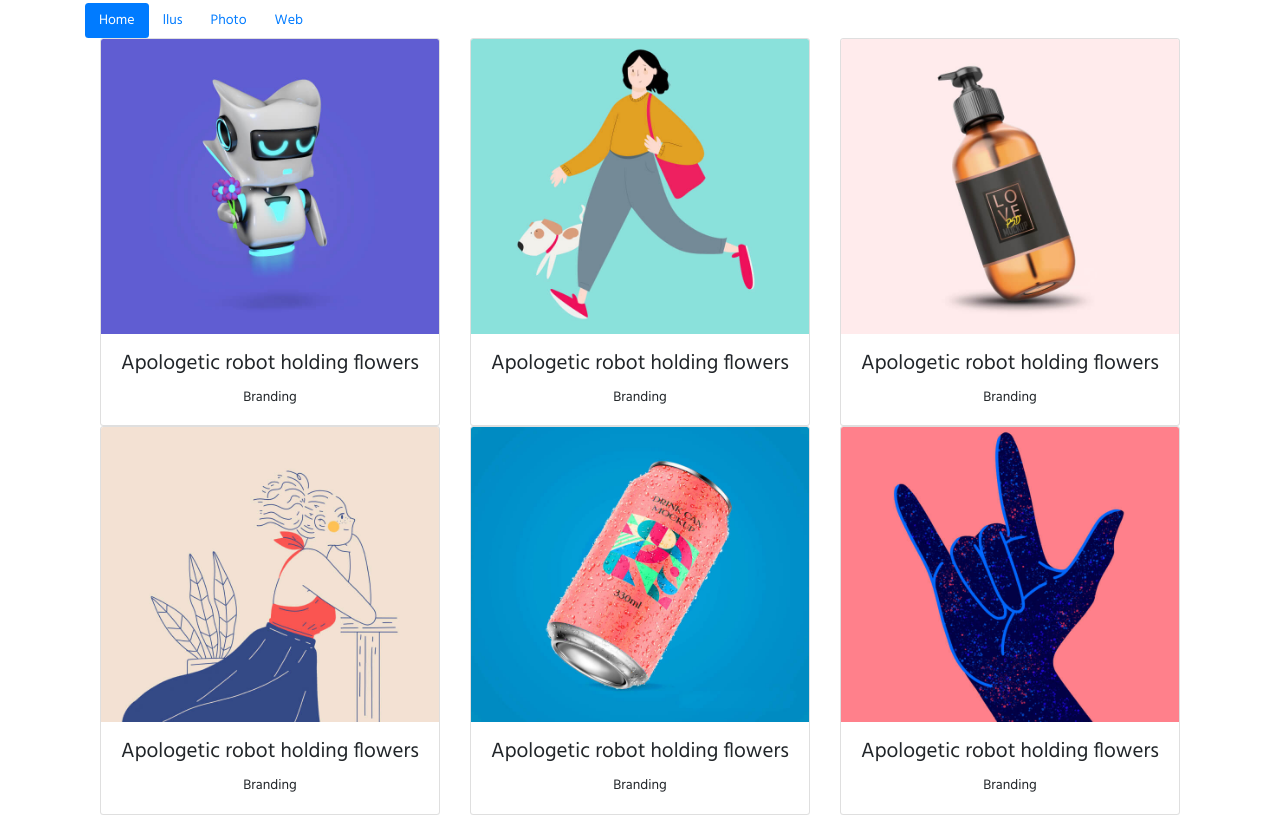
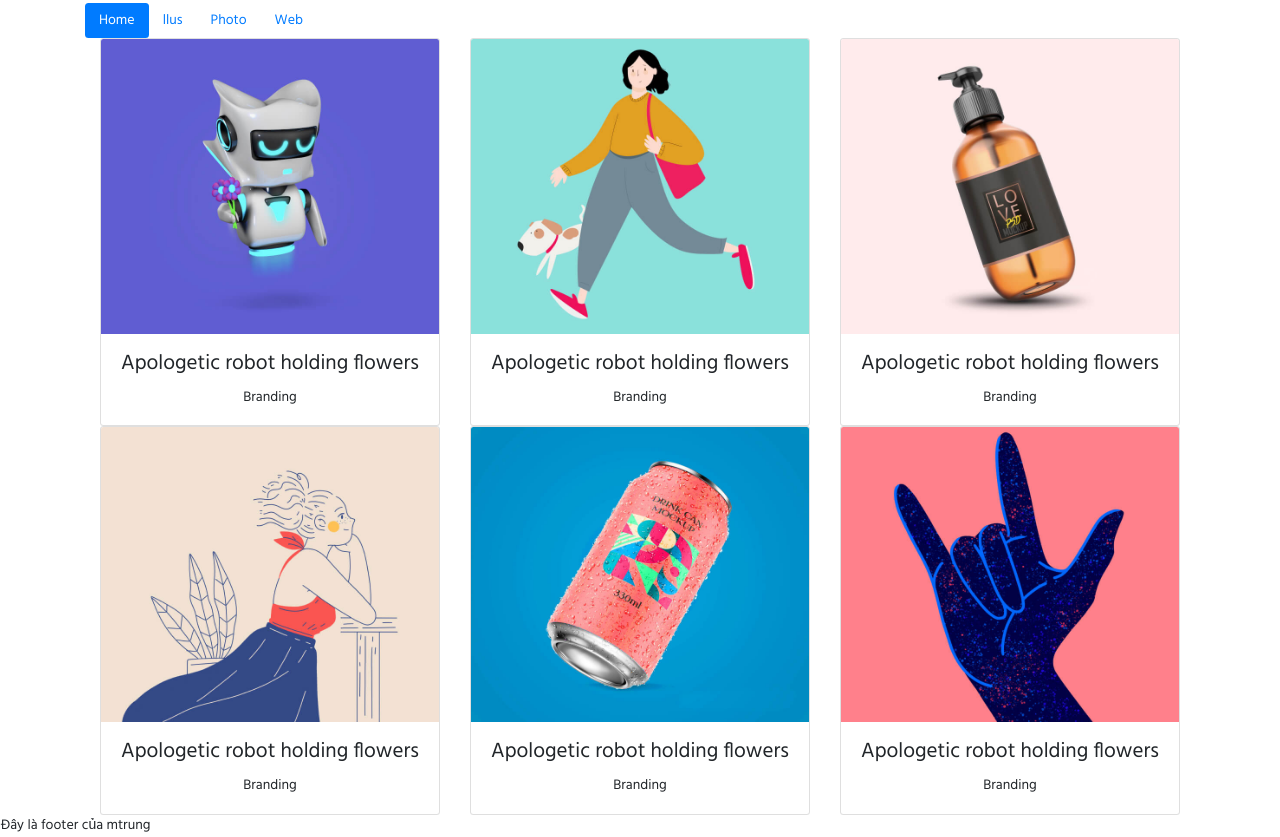
Before and after one commit to ultimate1214/bc14_cybersoft_portfolio, a plain HTML site: page index.html in a window 1280 px wide. Shown: the part 1588-2425 px from the top of the page. Before the commit the page ends 2403 px from the top, so only its background shows below. Drawn offline with nearby package versions, Linux system fonts and the light colour scheme.

Commit message:
footer by mtrung

```diff
--- a/index.html
+++ b/index.html
@@ -354,6 +354,10 @@
       </div>
     </section>
 
+    <footer>
+      Đây là footer của mtrung
+    </footer>
+
 
     <!-- Optional JavaScript -->
     <!-- jQuery first, then Popper.js, then Bootstrap JS -->
```
